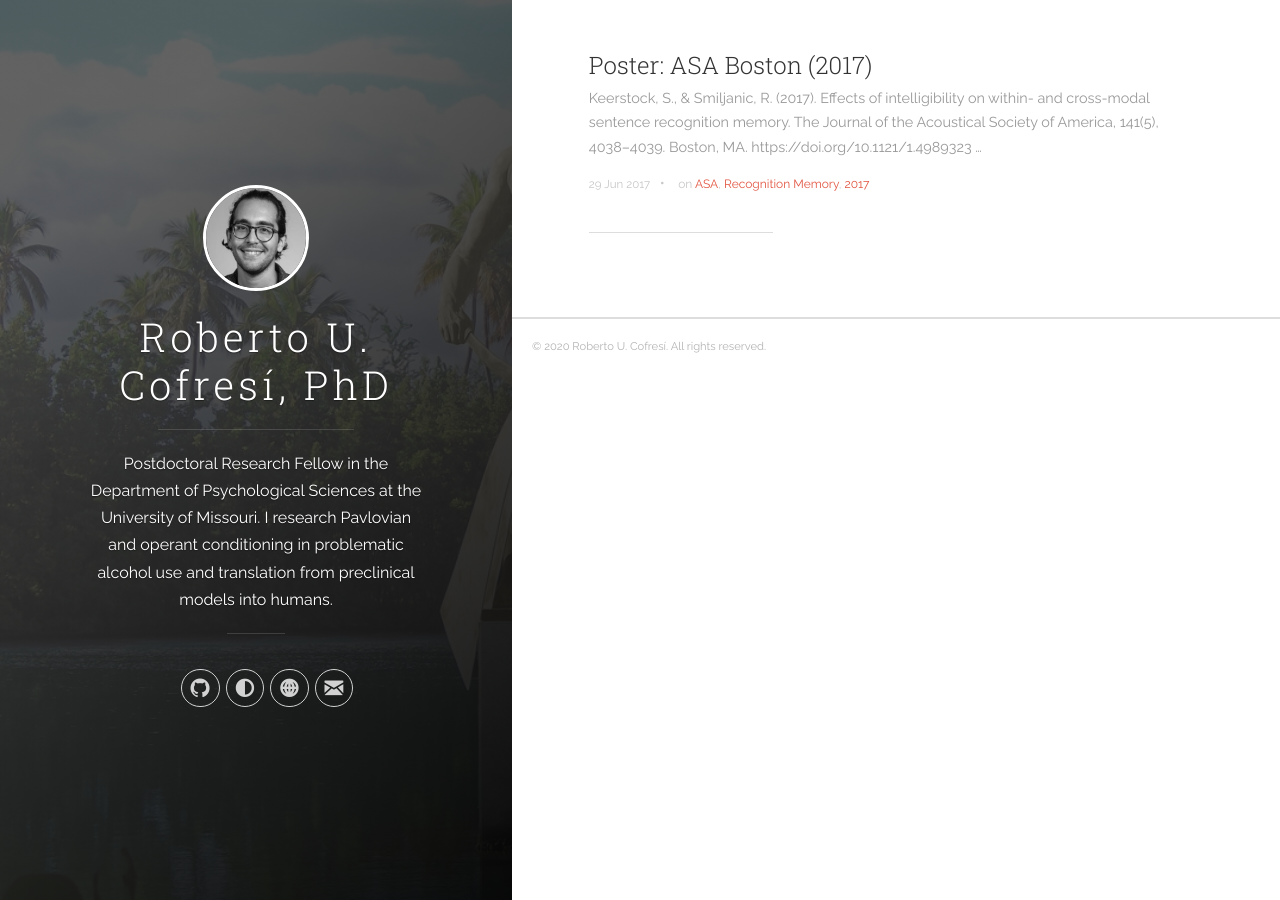
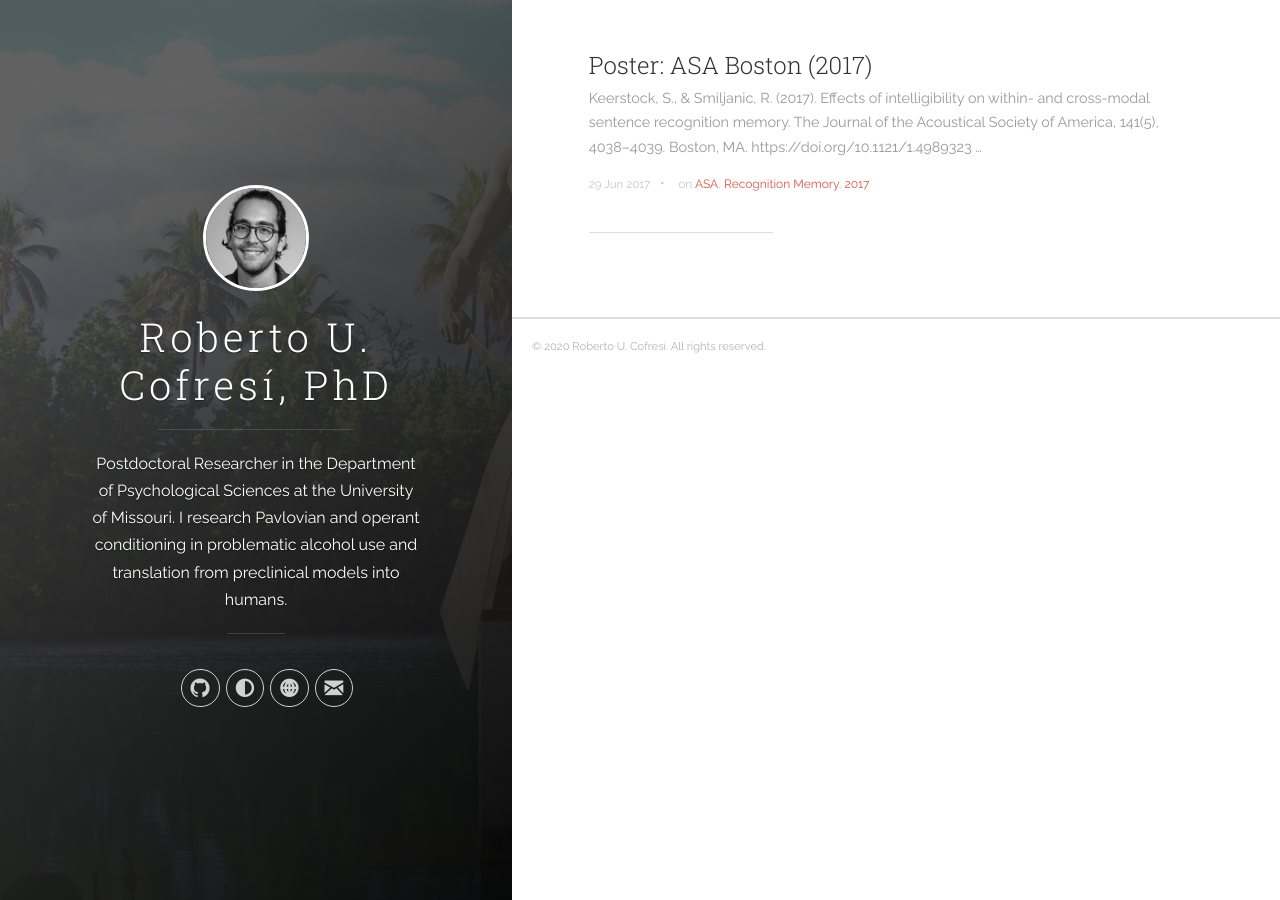
Before and after one commit to rcofresi/rcofresi.github.io, a Jekyll site: the page built from index.html, in a window 1280 px wide. Built offline with Jekyll 4.4.1, drawn with Linux system fonts in a browser that asks for light colours; the list of posts is cut into pages by our own code.

Commit message:
Update _config.yml

```diff
--- a/_config.yml
+++ b/_config.yml
@@ -1,6 +1,6 @@
 # Site settings
 title: Roberto U. Cofresí, PhD
-description: Postdoctoral Research Fellow in the Department of Psychological Sciences at the University of Missouri. I research Pavlovian and operant conditioning in problematic alcohol use and translation from preclinical models into humans.
+description: Postdoctoral Researcher in the Department of Psychological Sciences at the University of Missouri. I research Pavlovian and operant conditioning in problematic alcohol use and translation from preclinical models into humans.
 url: 'https://rcofresi.github.io/'
 baseurl: '/'
 # google_analytics: 'UA-XXXXXX-X'
```
